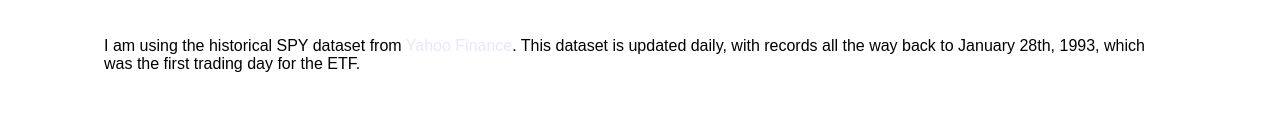
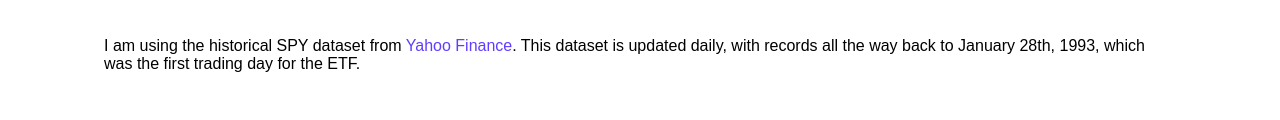
Before and after one commit to GavinGMC/gavingmc.github.io, a plain HTML site: page spy_project.html in a window 1280 px wide. Shown: the part 314-434 px from the top of the page. Drawn offline with Linux system fonts and the light colour scheme.

Commit message:
Fix for all unvisited link colors

```diff
--- a/styles.css
+++ b/styles.css
@@ -34,8 +34,11 @@ nav ul li{
 
 a{
     text-decoration: none;
-    color:var(--clr-neutral-purple);
 }
+a:link{
+    color:var(--clr-neutral-purple)
+}
+
 a:visited{
     color: var(--clr-neutral-purple);
 }
@@ -125,6 +128,9 @@ section.spy_source{
 section.spy_process{
     margin:0rem 6rem;
 }
+section a:link{
+    color: var(--clr-primary);
+}
 section a:visited{
     color: var(--clr-primary);
 }
```
